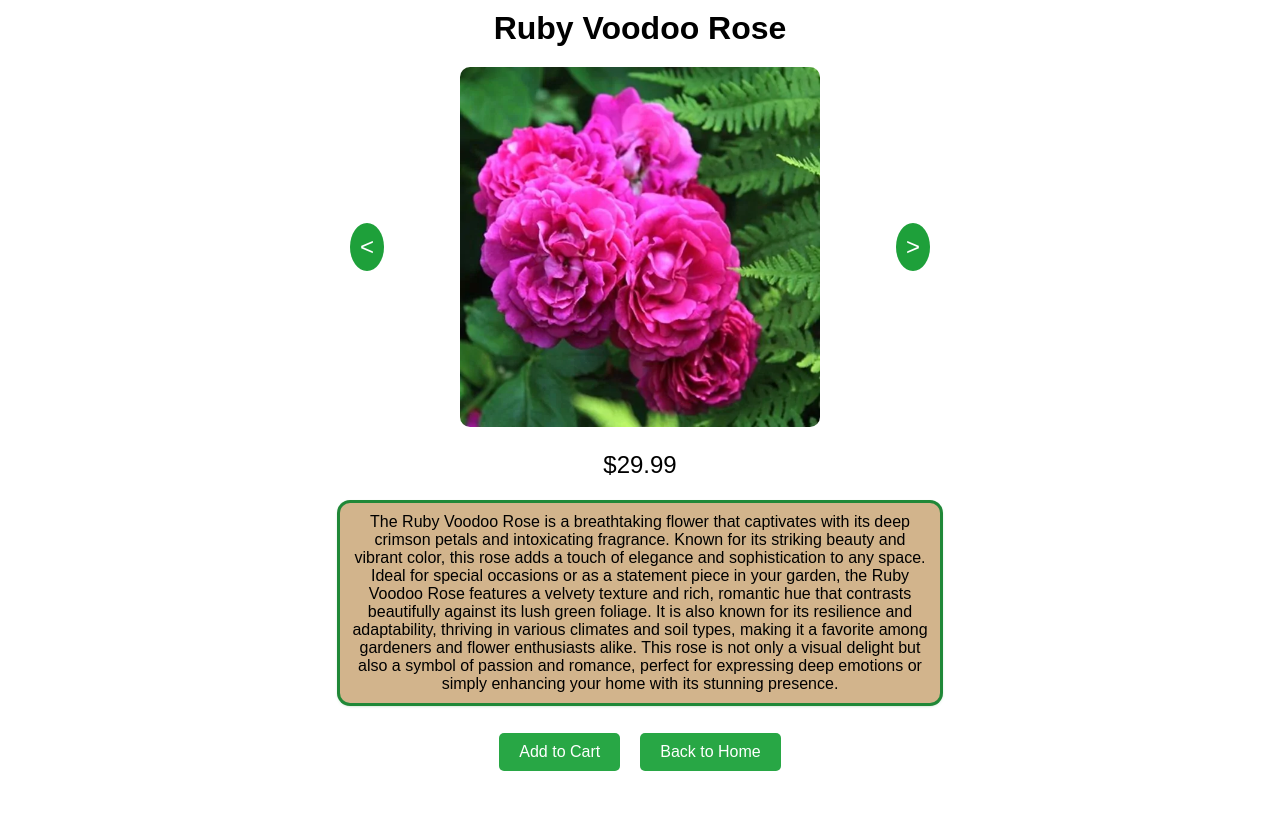
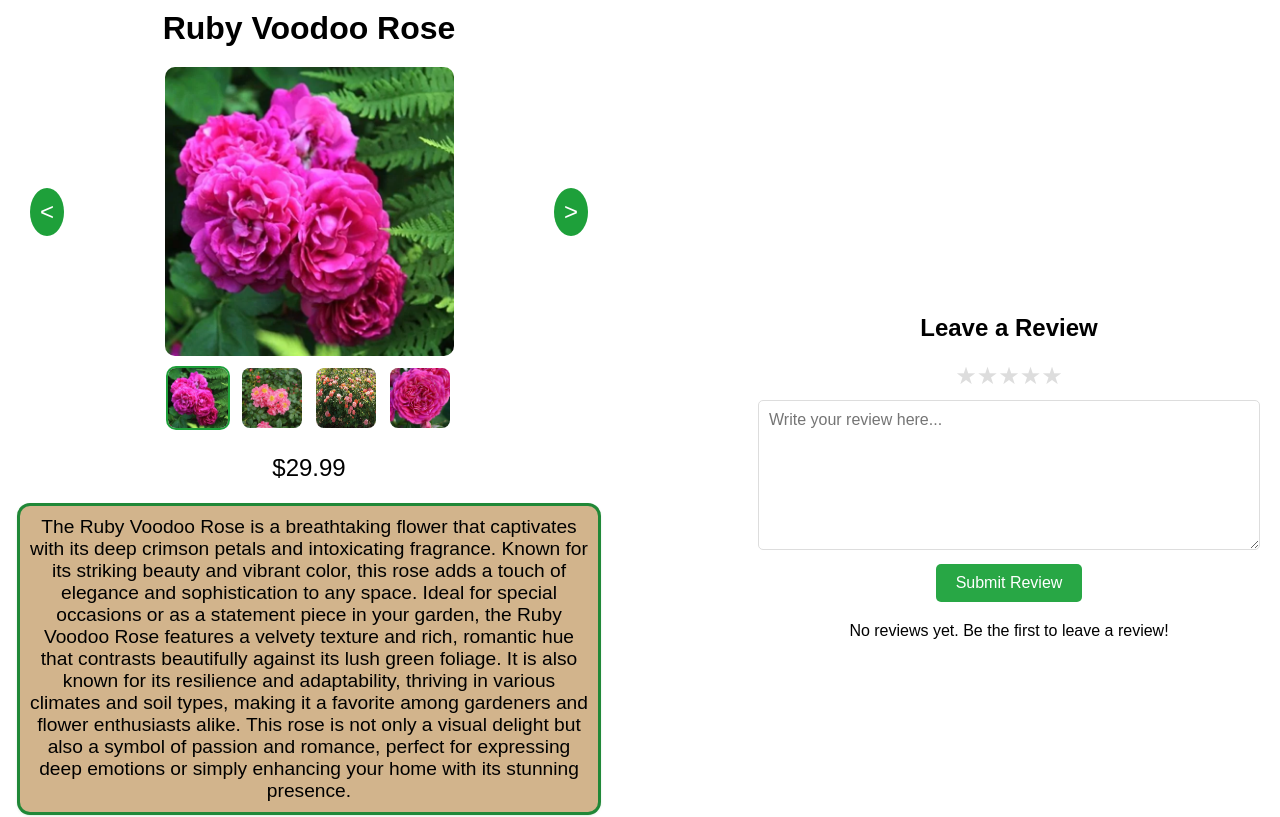
Before and after one commit to Netherix/PlantWebsite, a React (Vite) app: page /product/1 in a window 1280 px wide. Shown: the top 817 px of the page. Built offline with nearby package versions, Linux system fonts and the light colour scheme; a web font is replaced by a local one.

Commit message:
product_page_changes

```diff
--- a/src/components/ProductPage/ProductPage.css
+++ b/src/components/ProductPage/ProductPage.css
@@ -4,13 +4,38 @@
   flex-direction: column;
   align-items: center;
   padding: 20px;
+
 }
 
 .product-page img {
-  max-width: 60%;
+  max-width: 50%;
   height: auto;
   border-radius: 10px;
 }
+
+.thumbnail-container {
+  display: flex;
+  justify-content: center;
+  margin-top: 10px;
+}
+
+.thumbnail {
+  width: 60px; /* Adjust size as needed */
+  height: 60px; /* Adjust size as needed */
+  margin: 0 5px;
+  cursor: pointer;
+  border: 2px solid transparent;
+  transition: border 0.3s ease;
+}
+
+.thumbnail.active {
+  border: 2px solid #1ea03a; /* Highlight the active thumbnail */
+}
+
+.thumbnail:hover {
+  border: 2px solid #1ea03a; /* Change border on hover */
+}
+
 
 .product-page h1 {
   margin-top: -30px;
@@ -71,7 +96,7 @@
 }
 
 .product-description {
-  font-size: 1rem;
+  font-size: 1.2rem;
   color: black;
   margin: 20px 0;
   background-color: #D2B48C; /* Bubble color */
@@ -105,8 +130,8 @@
 }
 
 .review-input {
-  width: 100%;
-  height: 100px;
+  width: 30rem;
+  height: 8rem;
   padding: 10px;
   font-size: 1rem;
   border: 1px solid #ddd;
@@ -157,3 +182,18 @@
 .star:hover {
   color: gold; /* Hover effect for stars */
 }
+
+@media(min-width: 1250px) {
+  .product-page {
+    display: flex;
+    flex-direction: row;
+    align-items: center;
+    justify-content: center;
+    /* transform: scale(1.2) */
+  }
+
+  .review-section {
+    margin-left: 10rem;
+  }
+
+}
--- a/src/components/ProductPage/ProductPage.jsx
+++ b/src/components/ProductPage/ProductPage.jsx
@@ -14,7 +14,7 @@ const ProductPage = () => {
   const [reviews, setReviews] = useState([]);
   const [currentImageIndex, setCurrentImageIndex] = useState(0); // State for current image index
 
-  // Use useMemo to memoize images based on the product
+  // Memoize images based on the product
   const images = useMemo(() => (
     product && product.images ? product.images : []
   ), [product]);
@@ -73,6 +73,11 @@ const ProductPage = () => {
     };
   }, [handleKeyDown]);
 
+  // New function to handle thumbnail click
+  const handleThumbnailClick = (index) => {
+    setCurrentImageIndex(index); // Set the current image index to the clicked thumbnail's index
+  };
+
   return product ? (
     <div className="product-page">
       <div className="product-details">
@@ -81,7 +86,6 @@ const ProductPage = () => {
         {/* Image Slider */}
         <div className="image-slider">
           <button className="arrow-button" onClick={prevImage}>&lt;</button>
-          {/* Ensure images array is not empty before accessing */}
           {images.length > 0 ? (
             <img
               src={images[currentImageIndex]}
@@ -92,6 +96,19 @@ const ProductPage = () => {
             <p>No images available</p>
           )}
           <button className="arrow-button" onClick={nextImage}>&gt;</button>
+        </div>
+
+        {/* Thumbnails Section */}
+        <div className="thumbnail-container">
+          {images.map((image, index) => (
+            <img
+              key={index}
+              src={image}
+              alt={`Thumbnail ${index + 1}`}
+              className={`thumbnail ${index === currentImageIndex ? 'active' : ''}`} // Highlight the active thumbnail
+              onClick={() => handleThumbnailClick(index)} // Call the function on click
+            />
+          ))}
         </div>
 
         <p className="product-price">{product.price}</p>
```
